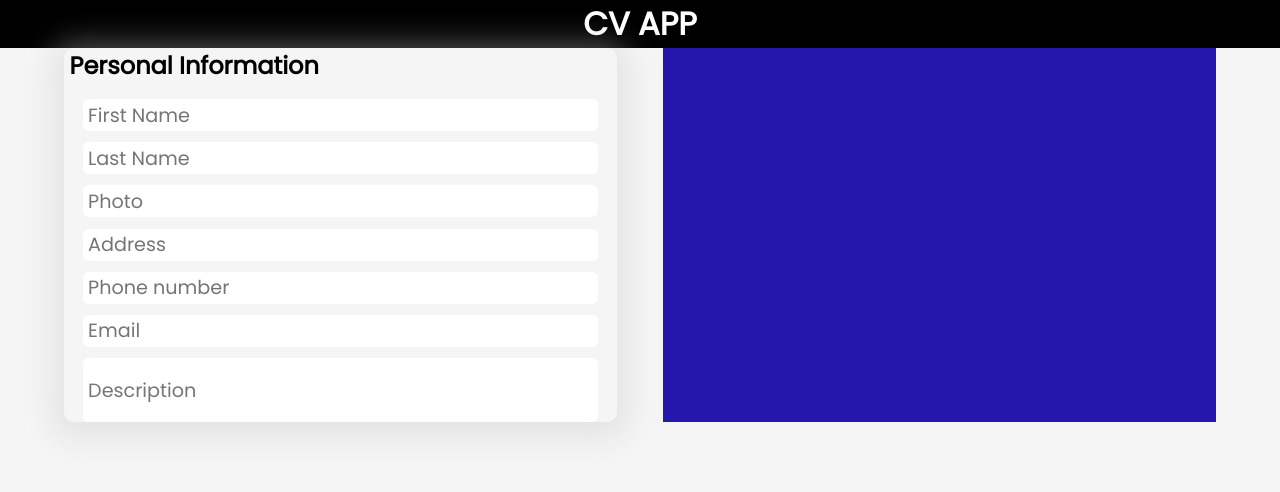
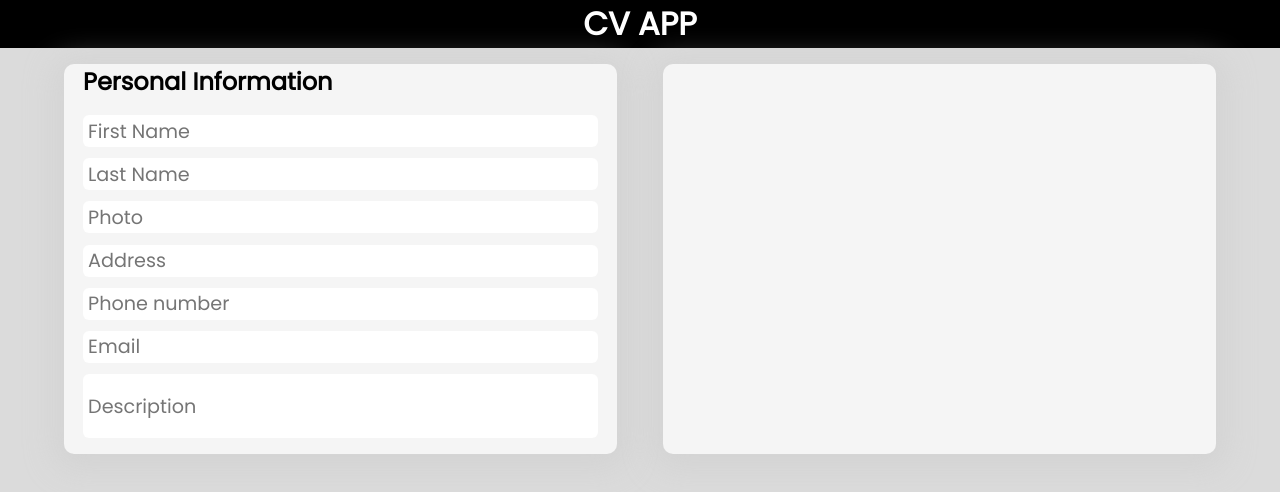
Before and after one commit to GabrielHangor/cv-project, a React (Create React App) app: page / in a window 1280 px wide. Shown: the top 492 px of the page. Built offline with nearby package versions, Linux system fonts and the light colour scheme.

Commit message:
input handler on MainInfo component

```diff
--- a/src/App.js
+++ b/src/App.js
@@ -1,7 +1,33 @@
 import React, { Component } from 'react';
-import MainInfo from './Components/InputForm/MainInfo'
+import MainInfo from './Components/InputForm/MainInfo';
 
 class App extends Component {
+  constructor() {
+    super();
+    this.state = {
+      mainInfo: {
+        firstName: '',
+        lastName: '',
+        photo: '',
+        address: '',
+        phoneNumber: '',
+        email: '',
+        description: '',
+      },
+    };
+
+    this.handleInputChange = this.handleInputChange.bind(this);
+  }
+
+  handleInputChange(e) {
+    const name = e.target.name;
+    const value = e.target.value;
+
+    this.setState({
+      mainInfo: { ...this.state.mainInfo, [name]: value },
+    });
+  }
+
   render() {
     return (
       <div className="container">
@@ -10,7 +36,10 @@ class App extends Component {
         </header>
         <main className="inner-container">
           <div className="input-form">
-            <MainInfo />
+            <MainInfo
+              handleInputChange={this.handleInputChange}
+              mainInfoState={this.state.mainInfo}
+            />
           </div>
           <div className="preview"></div>
         </main>
--- a/src/Components/InputForm/MainInfo.js
+++ b/src/Components/InputForm/MainInfo.js
@@ -1,17 +1,52 @@
 import React from 'react';
 
-function MainInfo() {
+function MainInfo({ handleInputChange, mainInfoState }) {
   return (
     <div className="form-group">
       <h2>Personal Information</h2>
-      <form className='form-input'>
-        <input type="text" placeholder="First Name" />
-        <input type="text" placeholder="Last Name" />
-        <input type="text" placeholder="Photo" />
-        <input type="text" placeholder="Address" />
-        <input type="text" placeholder="Phone number" />
-        <input type="email" placeholder="Email" />
-        <input  type="textarea" placeholder="Description" />
+      <form className="form-input">
+        <input
+          name="firstName"
+          type="text"
+          placeholder="First Name"
+          onChange={handleInputChange}
+        />
+        <input
+          name="lastName"
+          type="text"
+          placeholder="Last Name"
+          onChange={handleInputChange}
+        />
+        <input
+          name="photo"
+          type="text"
+          placeholder="Photo"
+          onChange={handleInputChange}
+        />
+        <input
+          name="address"
+          type="text"
+          placeholder="Address"
+          onChange={handleInputChange}
+        />
+        <input
+          name="phoneNumber"
+          type="text"
+          placeholder="Phone number"
+          onChange={handleInputChange}
+        />
+        <input
+          name="email"
+          type="email"
+          placeholder="Email"
+          onChange={handleInputChange}
+        />
+        <input
+          name="description"
+          type="textarea"
+          placeholder="Description"
+          onChange={handleInputChange}
+        />
       </form>
     </div>
   );
--- a/src/style.css
+++ b/src/style.css
@@ -8,7 +8,7 @@
 
 body {
   font-family: 'Poppins', sans-serif;
-  background-color: whitesmoke;
+  background-color: rgb(219, 219, 219);
 }
 
 .container {
@@ -44,6 +44,7 @@ body {
   background-color: whitesmoke;
   box-shadow: 0 5px 30px 10px rgba(199, 199, 199, 0.4);
   border-radius: 10px;
+  margin-top: 1rem;
 }
 
 .form-group {
@@ -52,8 +53,14 @@ body {
   width: 98%;
 }
 
+.form-group > h2 {
+  width: 95%;
+  align-self: center;
+}
+
 .form-input {
   padding-top: 1rem;
+  padding-bottom: 1rem;
   display: flex;
   flex-direction: column;
   align-items: center;
@@ -74,9 +81,14 @@ input[type='textarea'] {
   height: 4rem;
 }
 
+/* Preview */
+
 .preview {
+  margin-top: 1rem;
   width: 48%;
   display: flex;
   flex-direction: column;
-  background-color: rgb(38, 23, 172);
+  background-color: whitesmoke;
+  box-shadow: 0 5px 30px 10px rgba(199, 199, 199, 0.4);
+  border-radius: 10px;
 }
```
